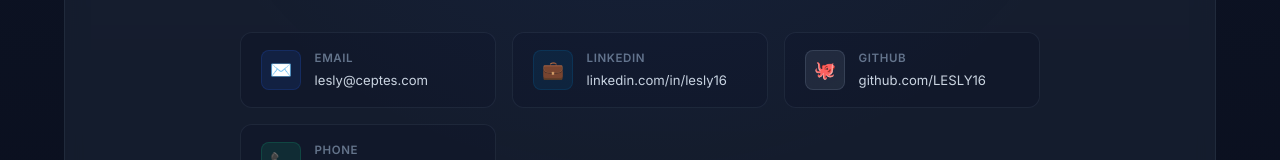
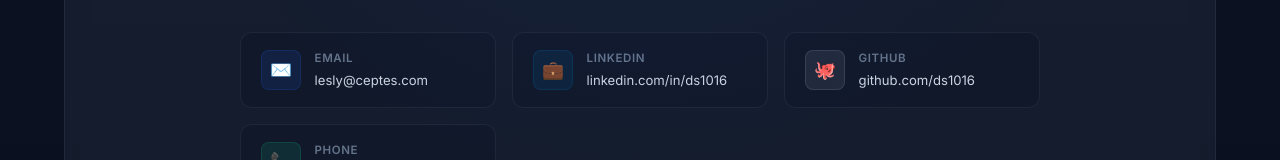
Before and after one commit to LESLY16/First_Website, a React (Create React App) app: page / in a window 1280 px wide. Shown: the part 4761-4921 px from the top of the page. Built offline with nearby package versions, Linux system fonts and the light colour scheme.

Commit message:
details updated

```diff
--- a/src/components/Certifications.js
+++ b/src/components/Certifications.js
@@ -24,7 +24,7 @@
   {
     icon: '💼',
     label: 'LinkedIn',
-    value: 'linkedin.com/in/lesly16',
+    value: 'linkedin.com/in/ds1016',
     href: 'https://linkedin.com/in/lesly16',
     color: '#0077b5',
     external: true,
@@ -32,7 +32,7 @@
   {
     icon: '🐙',
     label: 'GitHub',
-    value: 'github.com/LESLY16',
+    value: 'github.com/ds1016',
     href: 'https://github.com/LESLY16',
     color: '#94a3b8',
     external: true,
--- a/src/components/Footer.js
+++ b/src/components/Footer.js
@@ -59,7 +59,7 @@
           {/* Social Links */}
           <div style={{ display: 'flex', gap: '1rem' }}>
             <a
-              href="https://github.com/ds1016"
+              href="https://github.com/LESLY16"
               target="_blank"
               rel="noopener noreferrer"
               style={{
@@ -88,7 +88,7 @@
               🐙 GitHub
             </a>
             <a
-              href="https://linkedin.com/in/ds1016"
+              href="https://linkedin.com/in/lesly16"
               target="_blank"
               rel="noopener noreferrer"
               style={{
```
